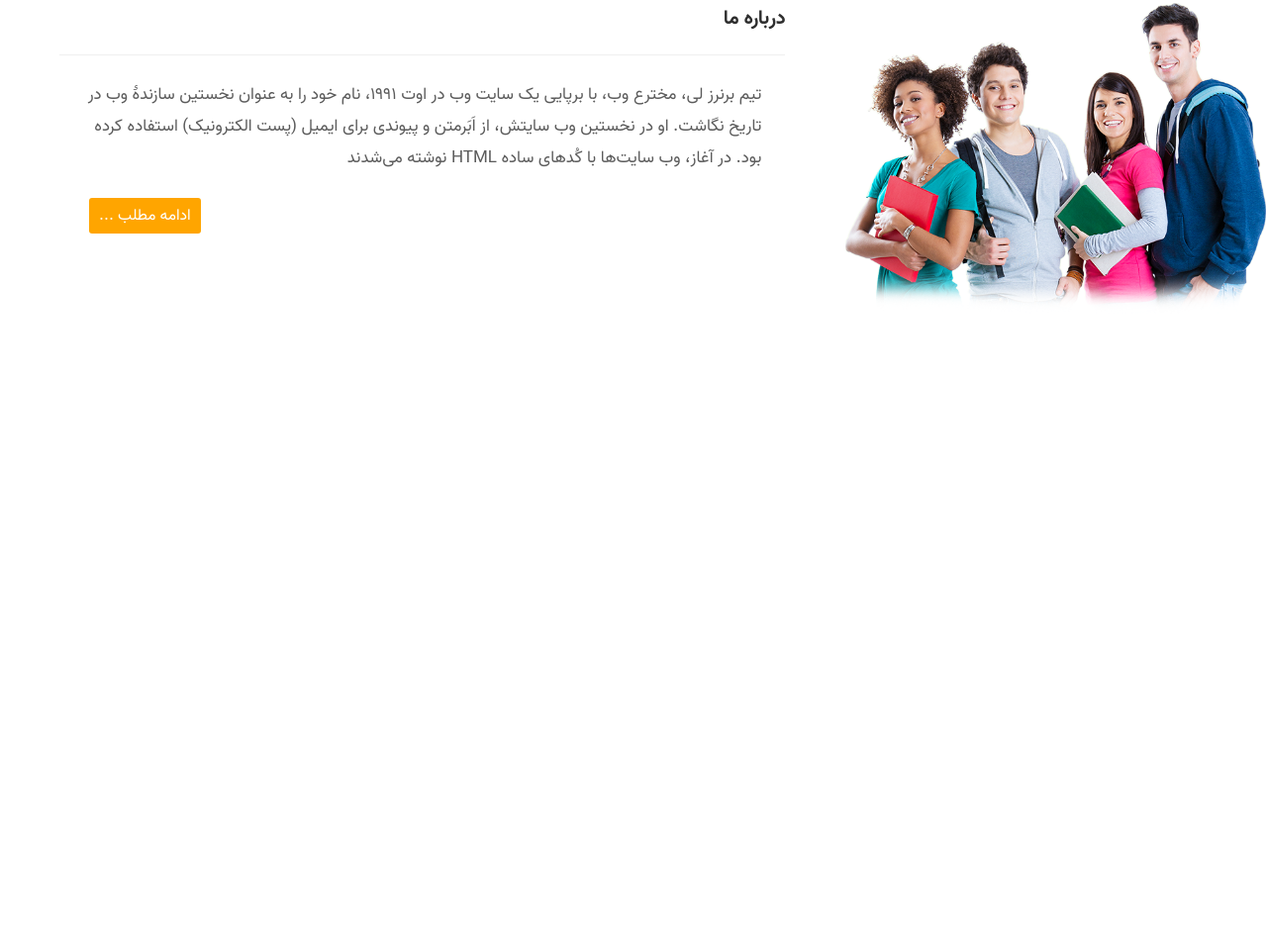
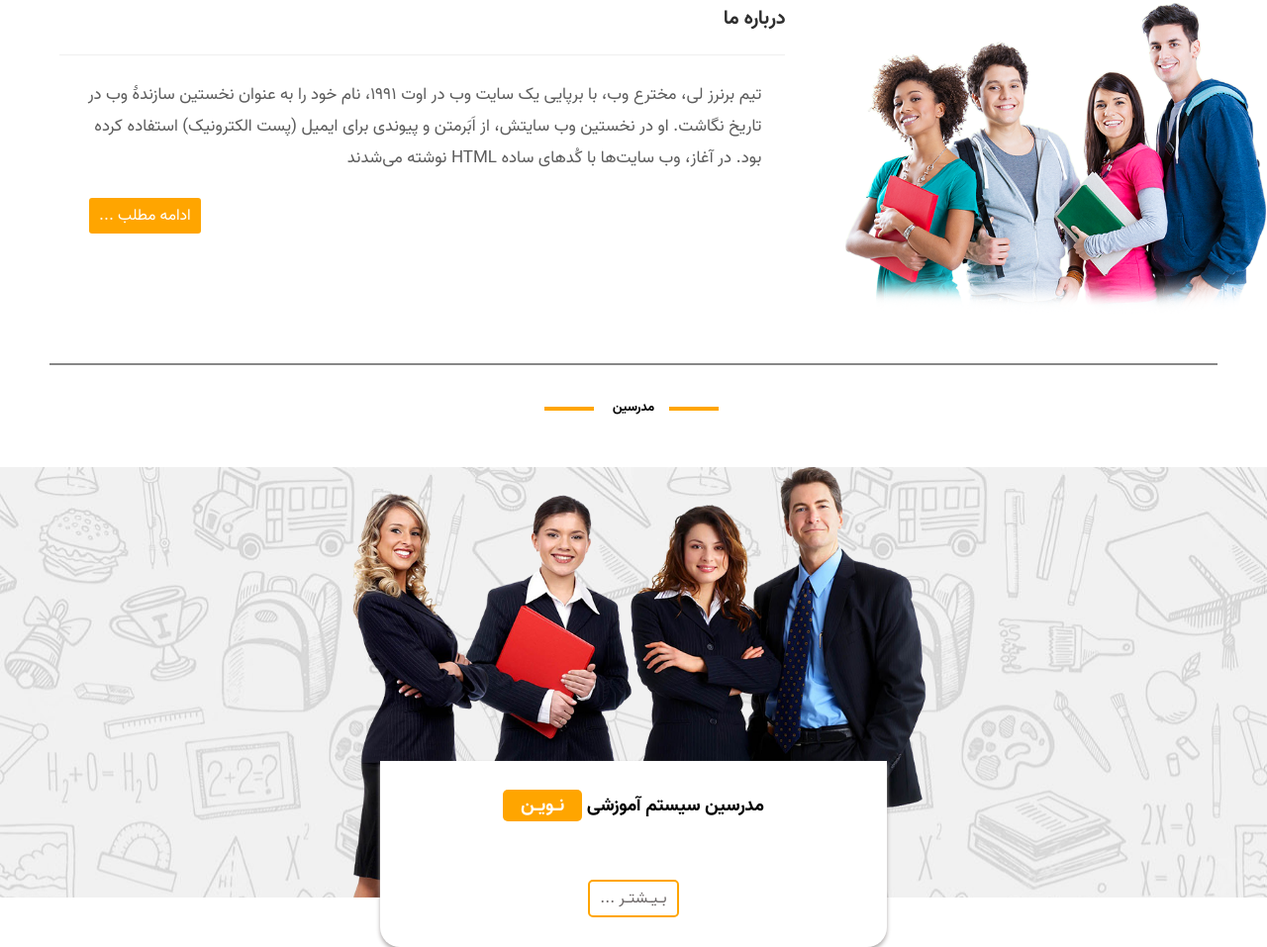
Before and after one commit to M-ghalevand/1-Store-project, a website: page src/index.html in a window 1280 px wide. Shown: the part 2002-2959 px from the top of the page at 99% size. Before the commit the page ends 2319 px from the top, so only its background shows below. Drawn offline with nearby package versions, Linux system fonts and the light colour scheme; files that its build step writes are made by us from their sources; files whose address does not match are found by name.

Commit message:
create teacher form and style

```diff
--- /dev/null
+++ b/src/assets/scss/_teacher.scss
@@ -0,0 +1,59 @@
+section.container-fluid{
+    .span-techer{
+      &::after{
+        right: 61px;
+      }
+    }
+}
+.teacher-section-wrapper{
+  background-image: url("../images/e-bg.jpg");
+  .teacher-intro{
+    background: $white-Color;
+    top: 90%;
+    left: 50%;
+    width: 80%;
+    transform: translate(-50%, -50%);
+    height: auto;
+    box-shadow: 0 3px 4px 0 #b1acac;
+    border-radius:  0 0 20px 20px ;
+    h3{
+      margin: 30px 0 30px 0;
+      span{
+        background-color: $orange-Color;
+        color:$white-Color;
+        padding: 1px 18px;
+        border-radius: 5px;
+      }
+    }
+    a{
+      border: 2px solid $orange-Color;
+      padding: 4px 10px;
+      border-radius: 5px;
+      display: inline-block;
+      text-align: center;
+      transition: .5s ease;
+      font-size: 16px;
+      color: #6b6666;
+      margin: 30px ;
+      &:hover{
+        background-color: $orange-Color;
+        color: $white-Color;
+      }
+    }
+  }
+}
+
+@media screen and (max-width:700px){
+  .teacher-section-wrapper{
+    .teacher-intro {
+      h3{
+        margin: 30px 0 40px 0;
+        font-size: 17px;
+      }
+      a{
+        font-size:14px ;
+      }
+    }
+  }
+
+}
--- a/src/assets/scss/style.scss
+++ b/src/assets/scss/style.scss
@@ -7,3 +7,4 @@
 @import 'header';
 @import 'course';
 @import 'about-us';
+@import 'teacher';
--- a/src/index.html
+++ b/src/index.html
@@ -294,6 +294,27 @@
     </section>
     <!-- end about-us section  -->
 
+    <!-- start teacher section  -->
+    <section class="container-fluid ">
+      <div class="section-title text-center m-50 top-border">
+        <h5>
+          <span class="relative span-techer">مدرسین</span>
+        </h5>
+      </div>
+      <div class="container-fluid teacher-section-wrapper">
+        <div class="row">
+          <div class="relative mt-20 col-6 col-offset-3">
+            <img class="img-responsive" src="assets/images/bg-biddle.png" alt="">
+            <div class="teacher-intro text-center absolute ">
+              <h3 class="text-center"> مدرسین سیستم آموزشی <span>نـویـن</span> </h3>
+              <a href="">بـیـشتـر ...</a>
+            </div>
+          </div>
+        </div>
+      </div>
+    </section>
+    <!-- end teacher section  -->
+
     <script src="assets/js/app.min.js"></script>
   </body>
 </html>
```
Also changed, not shown: dist/assets/css/style.min.css, dist/index.html, src/assets/css/style.css.
